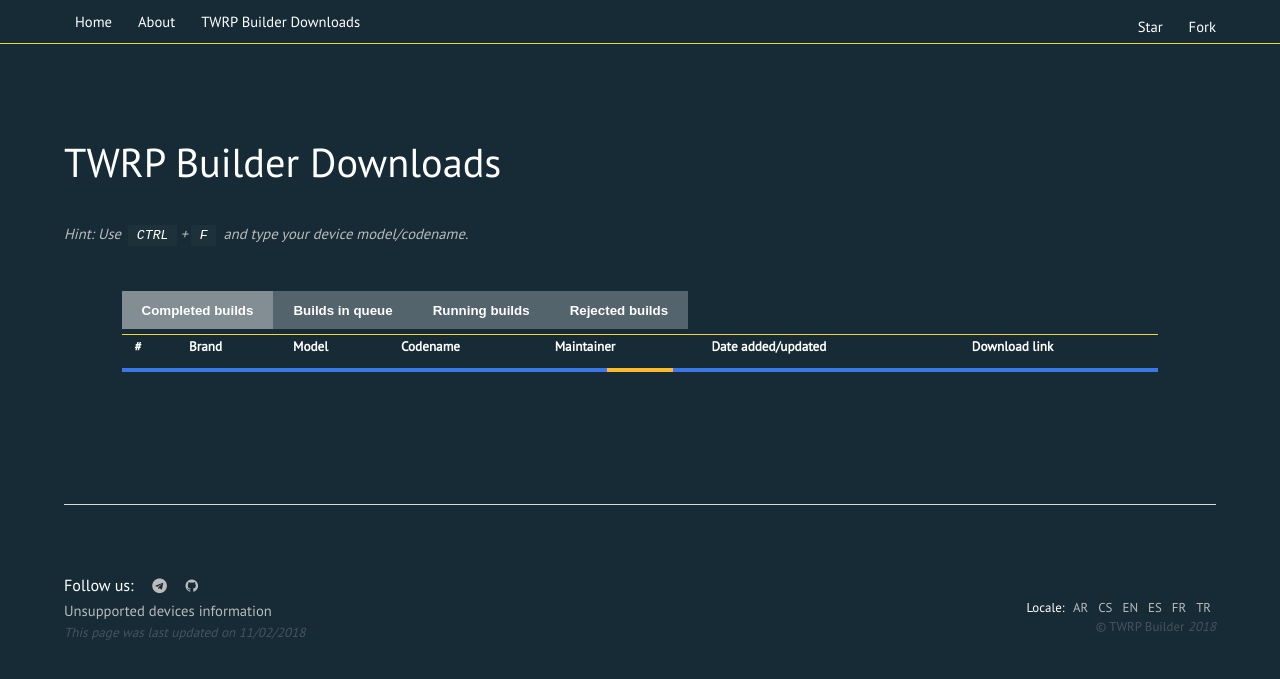
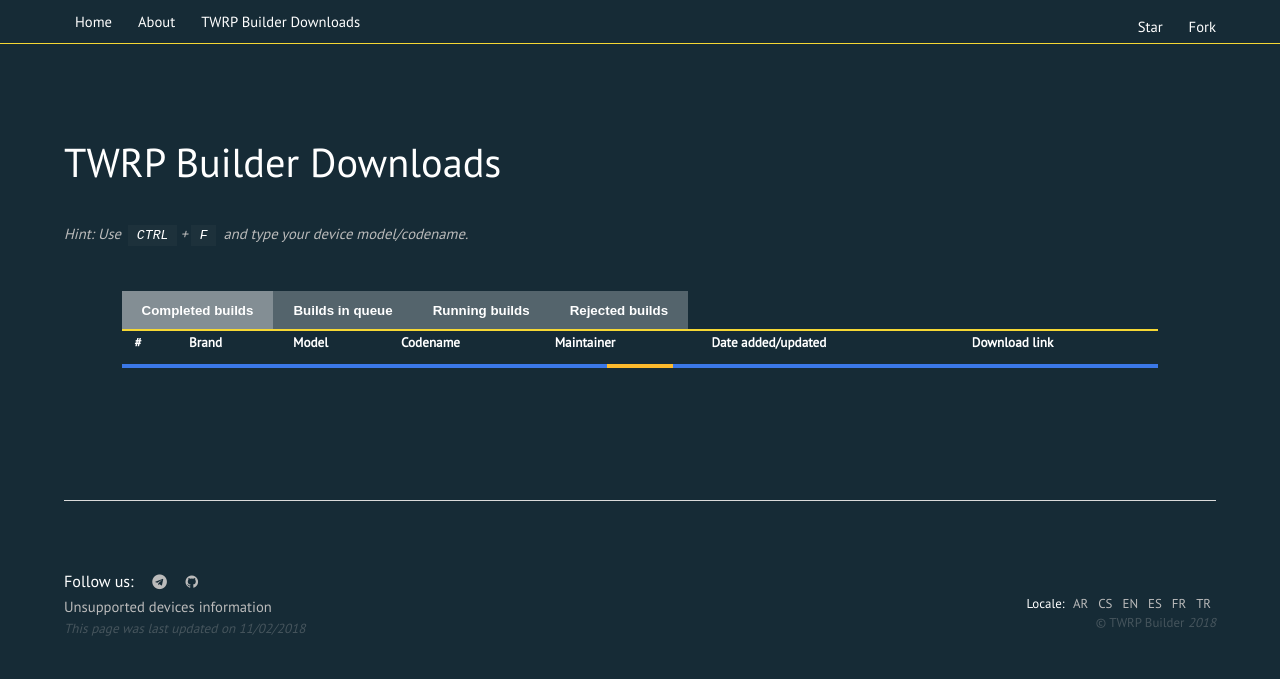
Before and after one commit to TwrpBuilder/twrpbuilder.github.io, a Jekyll site: the page built from downloads/twrp/index.md, in a window 1280 px wide. Shown: the top 679 px of the page. Built offline with Jekyll 4.4.1, drawn with Linux system fonts in a browser that asks for light colours; nearby versions of some CDN libraries; comment, search, counter and statistics services are not loaded.

Commit message:
Make border of tabs thicker
and make tabs adherent to that border

```diff
--- a/assets/css/main.css
+++ b/assets/css/main.css
@@ -43,7 +43,7 @@
 
 	table {
         border-spacing: 3px 1px;
-        border-top: 1px solid #f5d734;
+        border-top: 2px solid #f5d734;
 	}
 
 	body {
@@ -2476,7 +2476,7 @@
     }
 
     #tabs button {
-        margin: 0 0 5px 0;
+        /* margin: 0 0 5px 0; */
     }
 
     #tabs button:hover {
```
